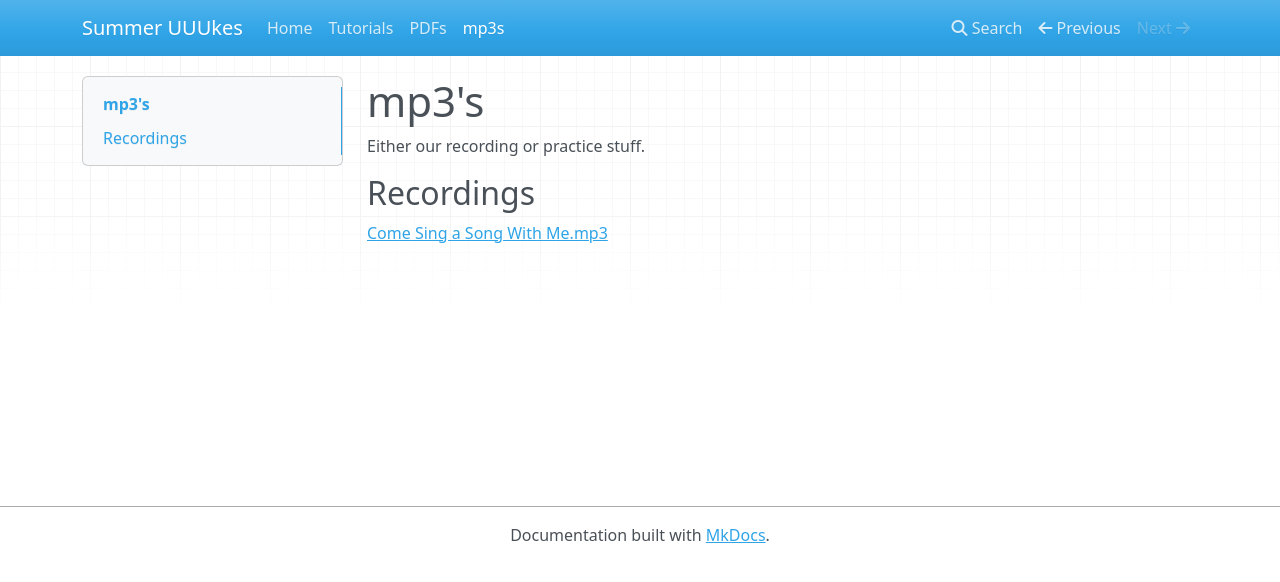
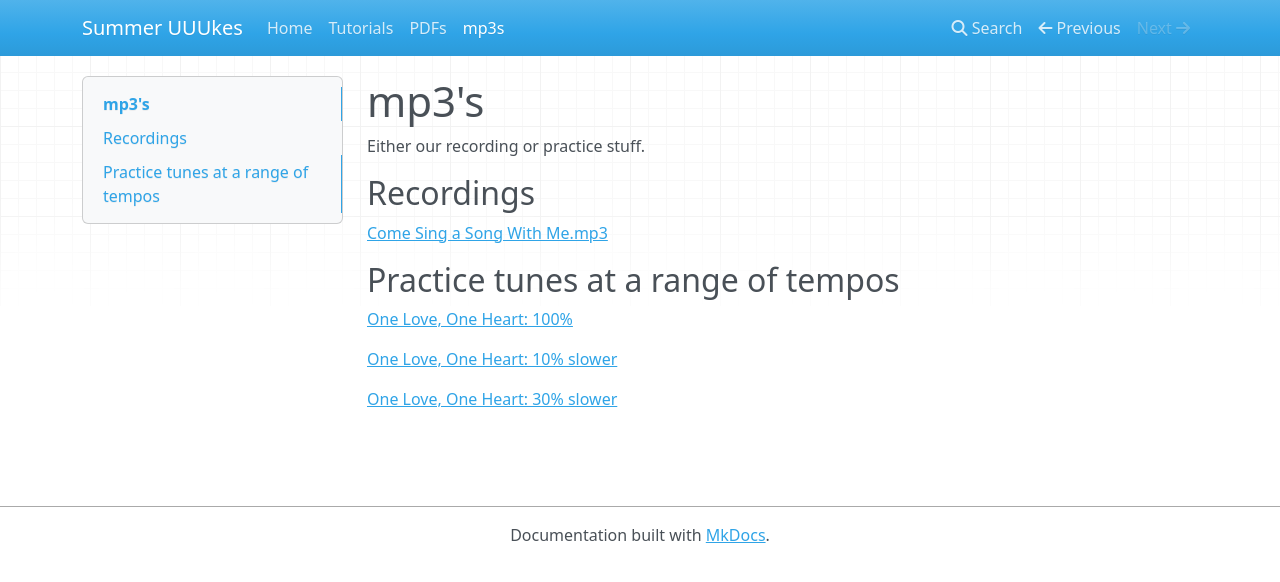
Before and after one commit to dougsweetser/uuukes, an MkDocs documentation site: the page built from docs/mp3s/mp3s.md, in a window 1280 px wide. Shown: the top 582 px of the page. Built offline with MkDocs 1.6.1, drawn with Linux system fonts in a browser that asks for light colours; nearby versions of some CDN libraries.

Commit message:
Updated.

```diff
--- a/docs/mp3s/mp3s.md
+++ b/docs/mp3s/mp3s.md
@@ -5,3 +5,11 @@ Either our recording or practice stuff.
 ## Recordings
 
 [Come Sing a Song With Me.mp3](come_sing_a_song_with_me.mp3)
+
+## Practice tunes at a range of tempos
+
+[One Love, One Heart: 100%](one_love_100.mp3)
+
+[One Love, One Heart:  10% slower](one_love_-10.mp3)
+
+[One Love, One Heart:  30% slower](one_love_-30.mp3)
```
